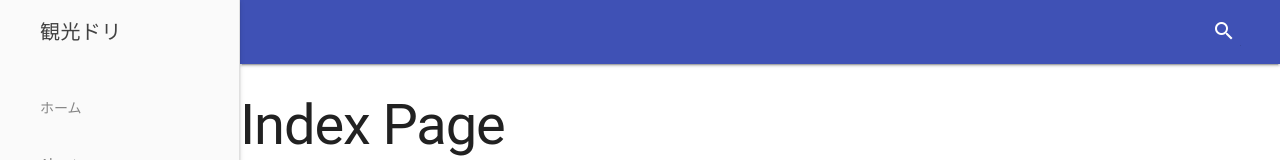
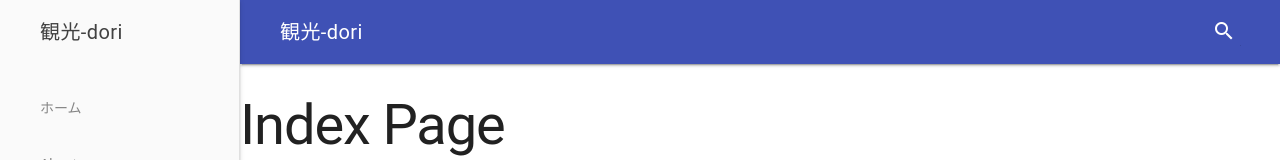
Before and after one commit to butchi/kanko-dori, a website: page src/pug/index.pug in a window 1280 px wide. Shown: the top 160 px of the page. Drawn offline with nearby package versions, Linux system fonts and the light colour scheme; files that its build step writes are made by us from their sources; files whose address does not match are found by name.

Commit message:
fix title

```diff
--- a/src/pug/_layout/_DefaultLayout.pug
+++ b/src/pug/_layout/_DefaultLayout.pug
@@ -86,7 +86,7 @@ html(lang="ja")
                   input#fixed-header-drawer-exp.mdl-textfield__input(type='text', name='sample')
           .mdl-layout__drawer
             span.mdl-layout-title
-              | 観光ドリ
+              | 観光-dori
             nav.mdl-navigation
               a.mdl-navigation__link(href= rootPath + '/') ホーム
               a.mdl-navigation__link(href= rootPath + '/about/') About
--- a/src/pug/index.pug
+++ b/src/pug/index.pug
@@ -3,6 +3,7 @@ extends _layout/_DefaultLayout
 append ConfigBlock
   - pageId = 'index'
   - rootPath = '.'
+  - title = '観光-dori'
 
 //- append StylesheetBlock
 
```
Also changed, not shown: docs/_layout/_DefaultLayout.html, docs/index.html, docs/place/index.html, docs/spot/index.html.
